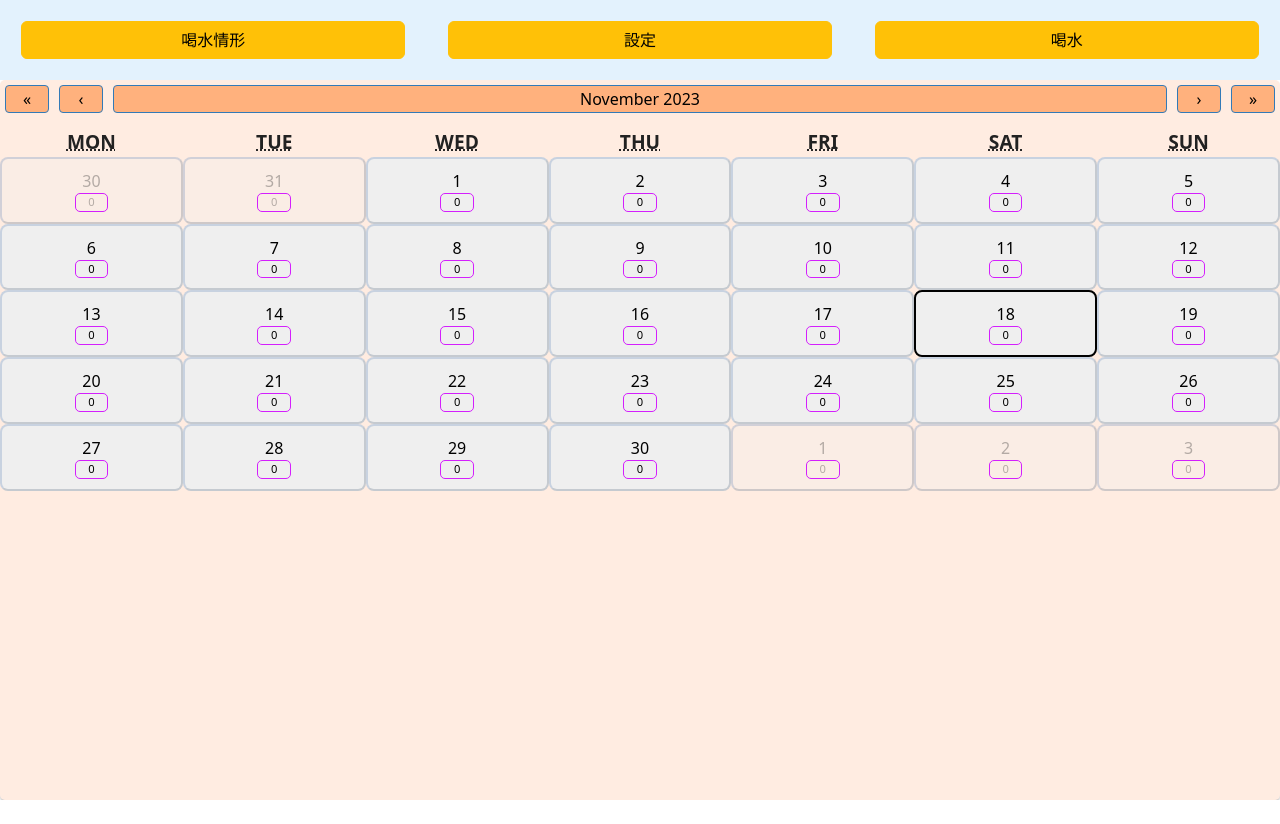
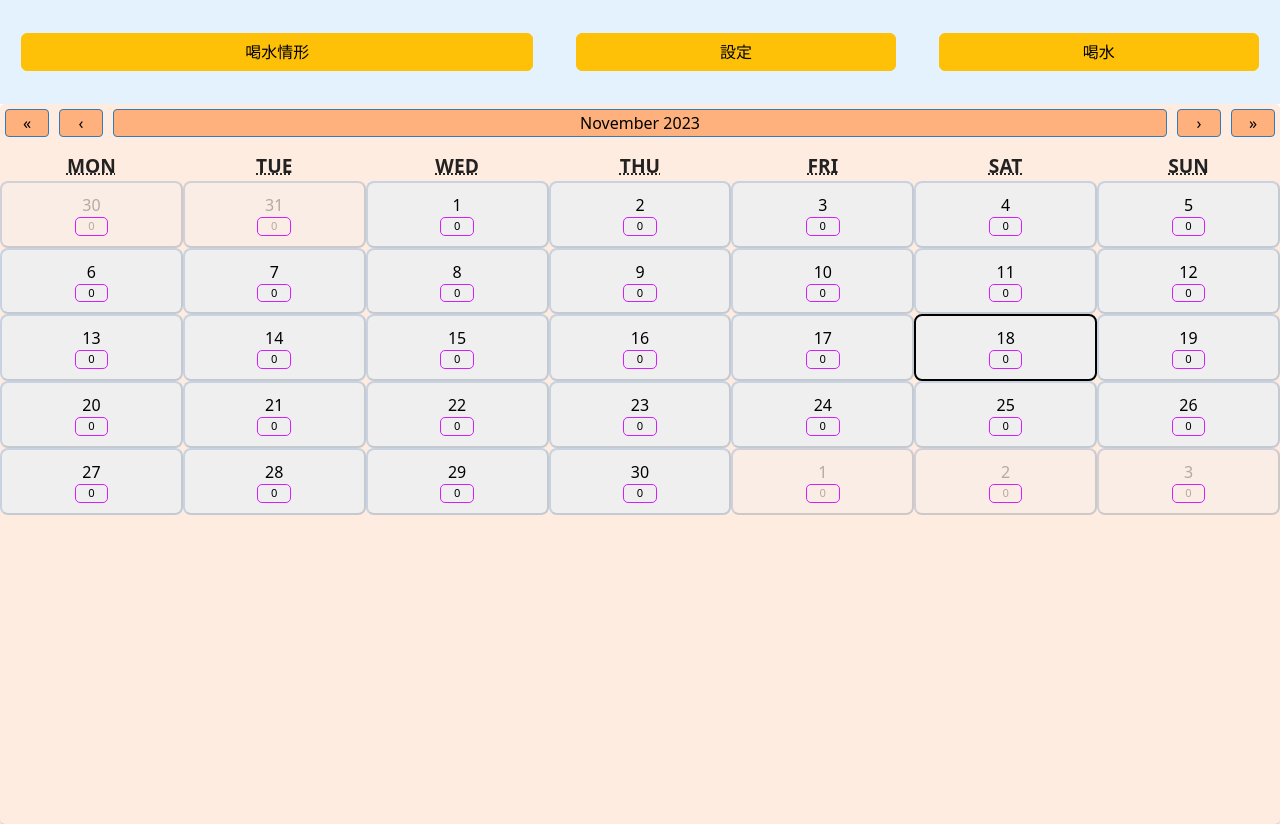
Before and after one commit to Kchoen/ReminderApp, a React (Create React App) app: page / in a window 1280 px wide. Before the commit the page ends 800 px from the top, so only its background shows below. Built offline with nearby package versions, Linux system fonts and the light colour scheme.

Commit message:
v2.0.1 adjust style for font very-big

```diff
--- a/src/App.js
+++ b/src/App.js
@@ -52,7 +52,7 @@ function App() {
 				alarm.play();
 				alarm.loop = false;
 			}
-		}, 5 * 1000);
+		}, inter * 1000);
 		return () => clearInterval(setClock);
 	}, [intervalOn]);
 	useEffect(() => {
@@ -76,7 +76,7 @@ function App() {
 			) {
 				setIntervalOn(true);
 			}
-		}, 3 * 1000);
+		}, 30 * 1000);
 		return () => clearInterval(checkCron);
 	}, [cronOn]);
 
@@ -93,28 +93,28 @@ function App() {
 			<nav
 				className="navbar navbar-light"
 				style={{
-					height: "10%",
+					height: "13%",
 					display: "flex",
 					backgroundColor: "#e3f2fd",
 				}}
 			>
 				<button
 					className="btn btn-warning"
-					style={{ margin: "auto", width: "30%" }}
+					style={{ margin: "auto", width: "40%", fontSize: "1rem" }}
 					onClick={() => setView("calendar")}
 				>
 					喝水情形
 				</button>
 				<button
 					className="btn btn-warning"
-					style={{ margin: "auto", width: "30%" }}
+					style={{ margin: "auto", width: "25%", fontSize: "1rem" }}
 					onClick={() => setView("setting")}
 				>
 					設定
 				</button>
 				<button
 					className="btn btn-warning"
-					style={{ margin: "auto", width: "30%" }}
+					style={{ margin: "auto", width: "25%", fontSize: "1rem" }}
 					onClick={() => {
 						setView("calendar");
 						setShowDrink(true);
--- a/src/index.css
+++ b/src/index.css
@@ -13,7 +13,7 @@ code {
 		monospace;
 }
 .react-calendar {
-	width: 100%;
+	width: 100vw;
 	background-color: #ff5e001e;
 	color: #222;
 	border-radius: 5px;
@@ -46,7 +46,7 @@ code {
 	text-align: center;
 	text-transform: uppercase;
 	font-weight: bold;
-	font-size: 1.2em;
+	font-size: 1.2rem;
 }
 
 .react-calendar__tile {
```
